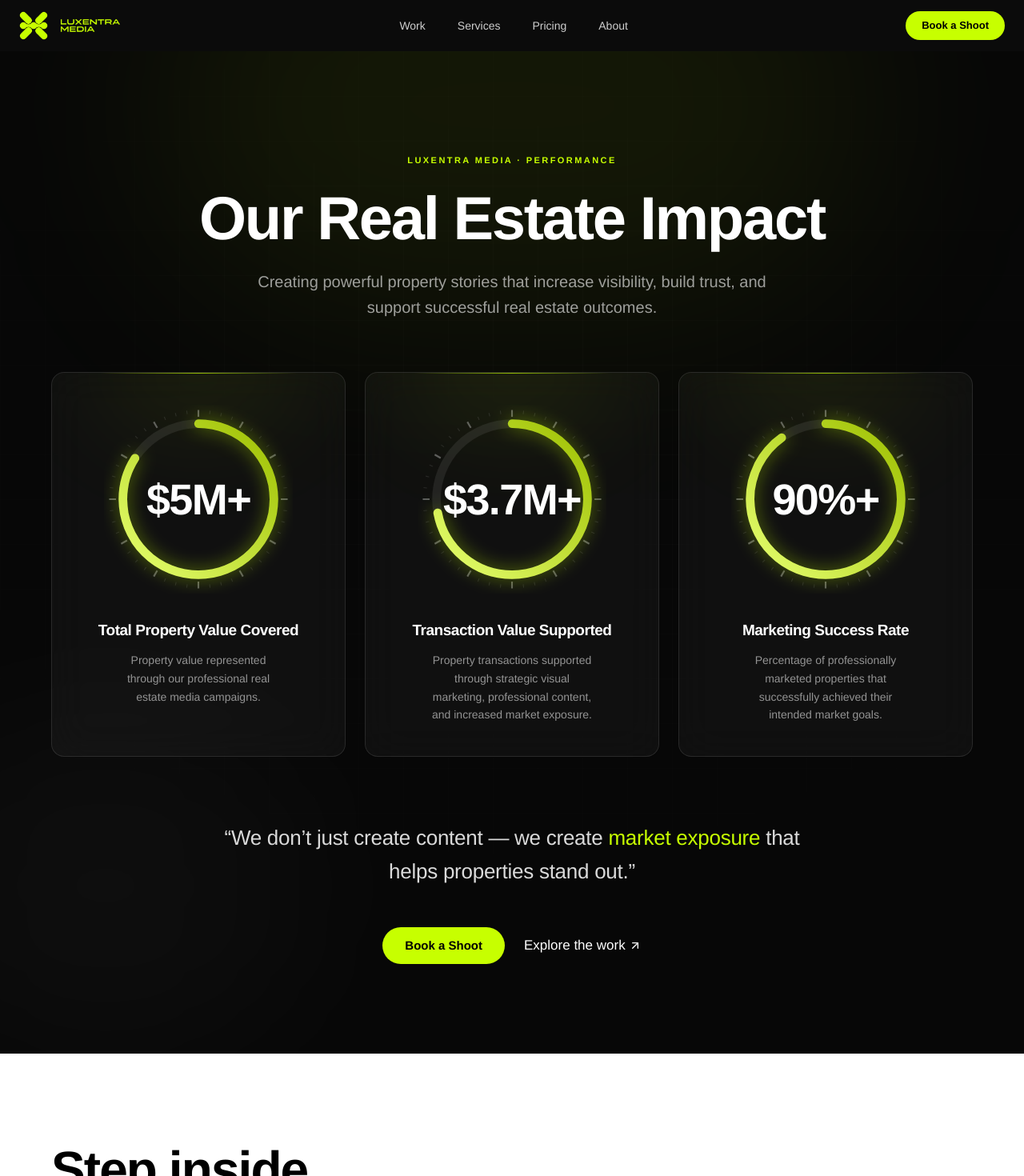
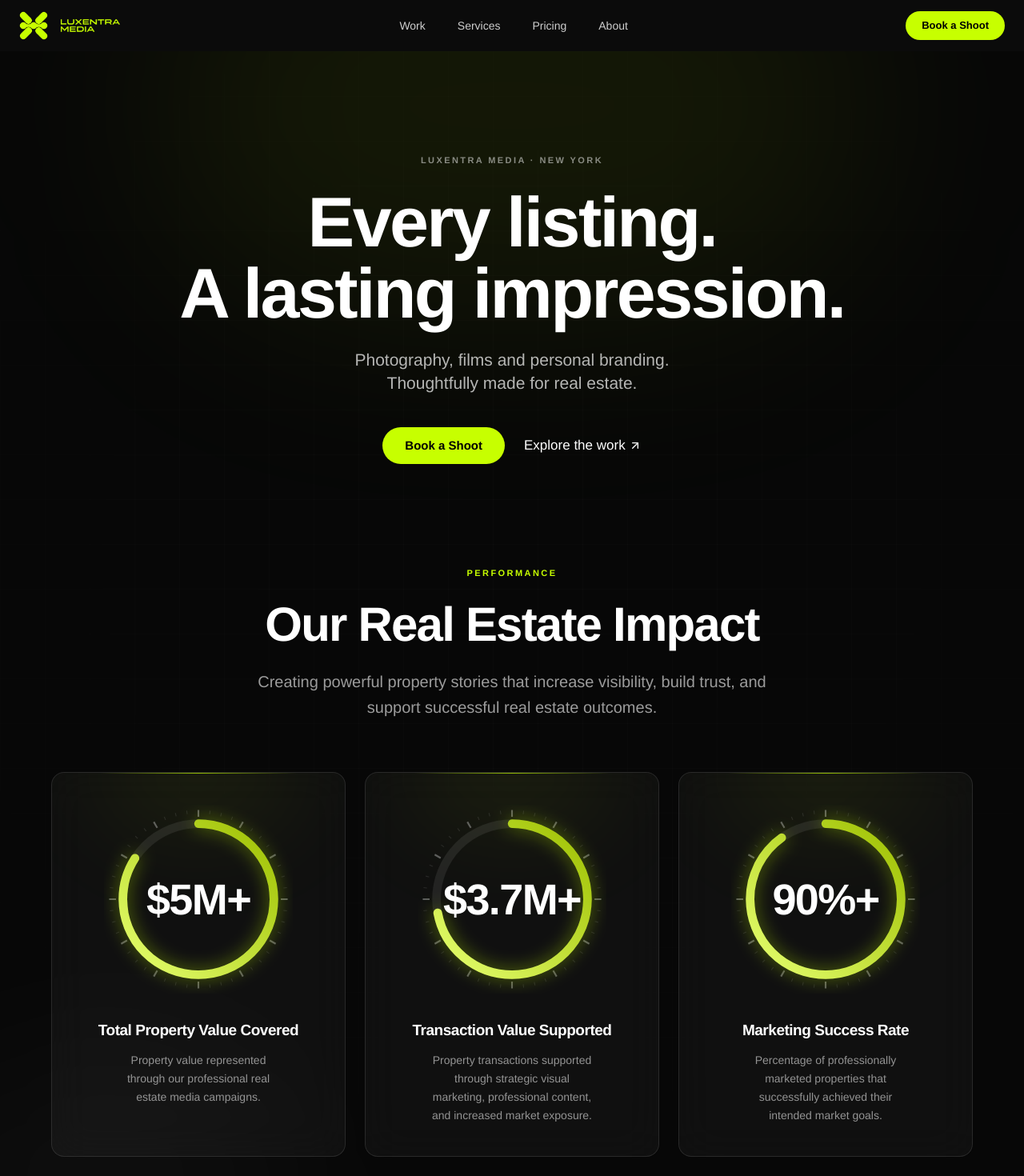
Before and after one commit to Imtiaj007zee/Luxentra-Media-, a React (Vite) app: page / in a window 1280 px wide. Shown: the top 1470 px of the page at 80% size. Built offline with nearby package versions, Linux system fonts and the light colour scheme.

Commit message:
Keep original hero tag; impact dashboard follows below in the same section

```diff
--- a/src/react-app/pages/Home.tsx
+++ b/src/react-app/pages/Home.tsx
@@ -289,10 +289,32 @@ function ImpactDashboard() {
       </div>
 
       <div className="relative max-w-[1200px] mx-auto px-6 pt-24 md:pt-32 pb-20 md:pb-28">
-        <p className="eyebrow text-[#c7ff00] mb-6 text-center">LuxEntra Media · Performance</p>
-        <h1 className="text-[44px] md:text-[76px] font-bold tracking-[-0.03em] leading-[1.04] mb-6 text-center">
+        <p className="eyebrow text-white/50 mb-6 text-center">LuxEntra Media · New York</p>
+        <h1 className="text-[52px] md:text-[88px] font-bold tracking-[-0.03em] leading-[1.02] mb-6 text-center">
+          Every listing.
+          <br />
+          A lasting impression.
+        </h1>
+        <p className="text-[18px] md:text-[21px] leading-snug text-white/70 mb-10 text-center">
+          Photography, films and personal branding.
+          <br className="hidden md:block" /> Thoughtfully made for real estate.
+        </p>
+        <div className="flex flex-col sm:flex-row items-center justify-center gap-6 mb-24 md:mb-32">
+          <PackageButton to="/order" dark={false}>
+            Book a Shoot
+          </PackageButton>
+          <Link
+            to="/work"
+            className="inline-flex items-center gap-1 text-white font-medium text-[17px] hover:text-[#c7ff00] transition-colors"
+          >
+            Explore the work <ArrowUpRight className="w-4 h-4" />
+          </Link>
+        </div>
+
+        <p className="eyebrow text-[#c7ff00] mb-6 text-center">Performance</p>
+        <h2 className="text-[38px] md:text-[60px] font-bold tracking-[-0.03em] leading-[1.05] mb-6 text-center">
           Our Real Estate Impact
-        </h1>
+        </h2>
         <p className="text-[17px] md:text-[20px] text-white/60 leading-relaxed mb-16 max-w-2xl mx-auto text-center">
           Creating powerful property stories that increase visibility, build trust, and
           support successful real estate outcomes.
@@ -304,23 +326,11 @@ function ImpactDashboard() {
           ))}
         </div>
 
-        <p className="text-center text-[20px] md:text-[26px] text-white/85 font-medium max-w-3xl mx-auto mb-12 leading-relaxed tracking-[-0.01em]">
+        <p className="text-center text-[20px] md:text-[26px] text-white/85 font-medium max-w-3xl mx-auto leading-relaxed tracking-[-0.01em]">
           &ldquo;We don&rsquo;t just create content &mdash; we create{" "}
           <span className="text-[#c7ff00]">market exposure</span> that helps properties
           stand out.&rdquo;
         </p>
-
-        <div className="flex flex-col sm:flex-row items-center justify-center gap-6">
-          <PackageButton to="/order" dark={false}>
-            Book a Shoot
-          </PackageButton>
-          <Link
-            to="/work"
-            className="inline-flex items-center gap-1 text-white font-medium text-[17px] hover:text-[#c7ff00] transition-colors"
-          >
-            Explore the work <ArrowUpRight className="w-4 h-4" />
-          </Link>
-        </div>
       </div>
     </section>
   );
```
